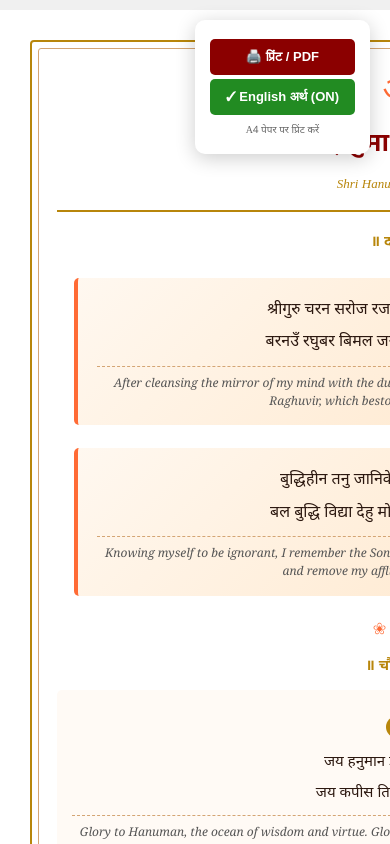
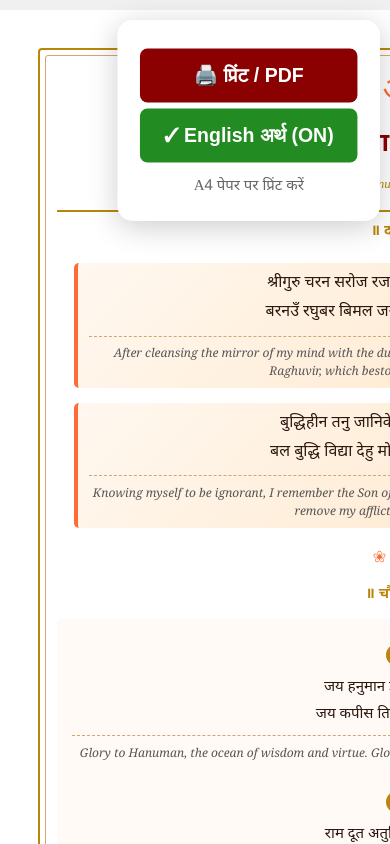
Before and after one commit to smaxiso/Hanuman-Chalisa, a plain HTML site: page index.html in a window 390 px wide. Both pictures are taken after a click on the button "📖 English अर्थ". Shown: the top 844 px of the page. Drawn offline with Linux system fonts and the light colour scheme; a web font is replaced by a local one.

Commit message:
Apply CSS fixes: squish for English expansion, print margins, and mobile scaling

```diff
--- a/index.html
+++ b/index.html
@@ -50,23 +50,46 @@
             overflow: hidden;
         }
 
-        /* ===== DECORATIVE BORDER ===== */
+        /* ===== CSS SQUISH (Fix for English Expansion) ===== */
+        body.show-english .chaupai {
+            padding: 1mm 0;
+            /* Reduced from 2.5mm */
+            margin-bottom: 1mm;
+        }
+
+        body.show-english .verse-line {
+            margin: 0;
+            /* Tighter lines */
+        }
+
+        body.show-english .doha {
+            padding: 2mm 3mm;
+            /* Smaller padding */
+            margin: 2mm auto;
+        }
+
+        body.show-english .header {
+            margin-bottom: 2mm;
+            /* Shrink header margin */
+        }
+
+        /* ===== DECORATIVE BORDER (Print Safe 10mm) ===== */
         .border-outer {
             position: absolute;
-            top: 8mm;
-            left: 8mm;
-            right: 8mm;
-            bottom: 8mm;
+            top: 10mm;
+            left: 10mm;
+            right: 10mm;
+            bottom: 10mm;
             border: 2.5px solid var(--primary-color);
             border-radius: 4px;
         }
 
         .border-inner {
             position: absolute;
-            top: 10mm;
-            left: 10mm;
-            right: 10mm;
-            bottom: 10mm;
+            top: 12mm;
+            left: 12mm;
+            right: 12mm;
+            bottom: 12mm;
             border: 1px solid var(--border-color);
             border-radius: 3px;
         }
@@ -282,6 +305,25 @@
             text-align: center;
         }
 
+        /* ===== MOBILE RESPONSIVENESS ===== */
+        @media screen and (max-width: 800px) {
+            body {
+                /* Scales the A4 page down to fit mobile width */
+                transform: scale(calc(100vw / 210mm));
+                transform-origin: top left;
+                width: 100vw;
+                height: auto;
+                overflow-x: hidden;
+            }
+
+            .controls {
+                /* Keep controls usable despite scaling */
+                transform: scale(1.5);
+                transform-origin: top right;
+                right: 10px;
+            }
+        }
+
         /* ===== PRINT STYLES ===== */
         @media print {
             @page {
@@ -310,6 +352,8 @@
                 padding: 0 !important;
                 background: white !important;
                 overflow: visible;
+                transform: none !important;
+                /* Disable scaling for print */
             }
 
             .controls {
@@ -336,18 +380,18 @@
 
             .border-outer {
                 position: absolute !important;
-                top: 8mm !important;
-                left: 8mm !important;
-                right: 8mm !important;
-                bottom: 8mm !important;
+                top: 10mm !important;
+                left: 10mm !important;
+                right: 10mm !important;
+                bottom: 10mm !important;
             }
 
             .border-inner {
                 position: absolute !important;
-                top: 10mm !important;
-                left: 10mm !important;
-                right: 10mm !important;
-                bottom: 10mm !important;
+                top: 12mm !important;
+                left: 12mm !important;
+                right: 12mm !important;
+                bottom: 12mm !important;
             }
 
             .content {
```
